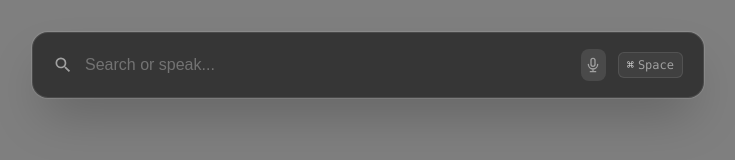
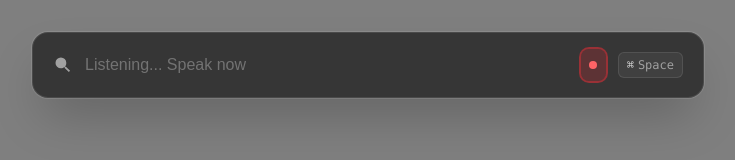
Before and after one commit to CDX-1/Parrot, a Next.js app: page / in a window 1280 px wide. Shown: the top 160 px of the page, without its empty margins (272-1007 px from the left). Built offline with nearby package versions, Linux system fonts and the light colour scheme.

Commit message:
search bar default to voice input

```diff
--- a/src/app/page.tsx
+++ b/src/app/page.tsx
@@ -52,10 +52,17 @@ type SpotlightProps = {
 };
 
 export default function Spotlight({ open = true, ariaLabel = 'Spotlight Search' }: SpotlightProps) {
-  const [isRecording, setIsRecording] = useState(false);
+  const [isRecording, setIsRecording] = useState(true); // Start recording by default
   const [transcript, setTranscript] = useState('');
   const [searchQuery, setSearchQuery] = useState('');
   const recognitionRef = useRef<SpeechRecognition | null>(null);
+
+  // Start recording automatically when component mounts
+  React.useEffect(() => {
+    if (open) {
+      startRecording();
+    }
+  }, [open]);
 
   const startRecording = () => {
     if (!('webkitSpeechRecognition' in window) && !('SpeechRecognition' in window)) {
@@ -98,12 +105,31 @@ export default function Spotlight({ open = true, ariaLabel = 'Spotlight Search'
     if (recognitionRef.current) {
       recognitionRef.current.stop();
     }
+    setIsRecording(false);
   };
 
   const handleMicClick = () => {
     if (isRecording) {
       stopRecording();
     } else {
+      startRecording();
+    }
+  };
+
+  // Handle input changes and stop recording when user types
+  const handleInputChange = (e: React.ChangeEvent<HTMLInputElement>) => {
+    const value = e.target.value;
+    setSearchQuery(value);
+
+    // If user starts typing and we're recording, stop recording
+    if (isRecording && value.length > 0) {
+      stopRecording();
+    }
+  };
+
+  // Handle input focus - restart recording if input is empty
+  const handleInputFocus = () => {
+    if (searchQuery.length === 0 && !isRecording) {
       startRecording();
     }
   };
@@ -132,16 +158,17 @@ export default function Spotlight({ open = true, ariaLabel = 'Spotlight Search'
           >
             <path
               fill="currentColor"
-              d="M15.5 14h-.79l-.28-.27A6.471 6.471 0 0 0 16 9.5 6.5 6.5 0 1 0 9.5 16c1.61 0 3.09-.59 4.23-1.57l.27.28v.79l5 4.99L20.49 19l-4.99-5Zm-6 0C7.01 14 5 11.99 5 9.5S7.01 5 9.5 5 14 7.01 14 9.5 11.99 14 9.5 14Z"
+              d="M15.5 14h-.79l-.28-.27A6.471 6.471 0 0 0 16 9.5 6.5 6.5 0 1 0 9.5 16c1.61 0 3.09-.59 4.23-1.57l.27.28v.79l5 4.99L20.49 19l-4.99-5Zm-6 0C7.01 5 11.99 5 9.5S7.01 5 9.5 5 14 7.01 14 9.5 11.99 14 9.5 14Z"
             />
           </svg>
 
           <input
             type="text"
             autoFocus
-            placeholder="Search or speak..."
+            placeholder={isRecording ? "Listening... Speak now" : "Search or speak..."}
             value={searchQuery}
-            onChange={(e) => setSearchQuery(e.target.value)}
+            onChange={handleInputChange}
+            onFocus={handleInputFocus}
             className="w-full bg-transparent text-base text-neutral-100 placeholder:text-neutral-500 outline-none"
           />
 
```
